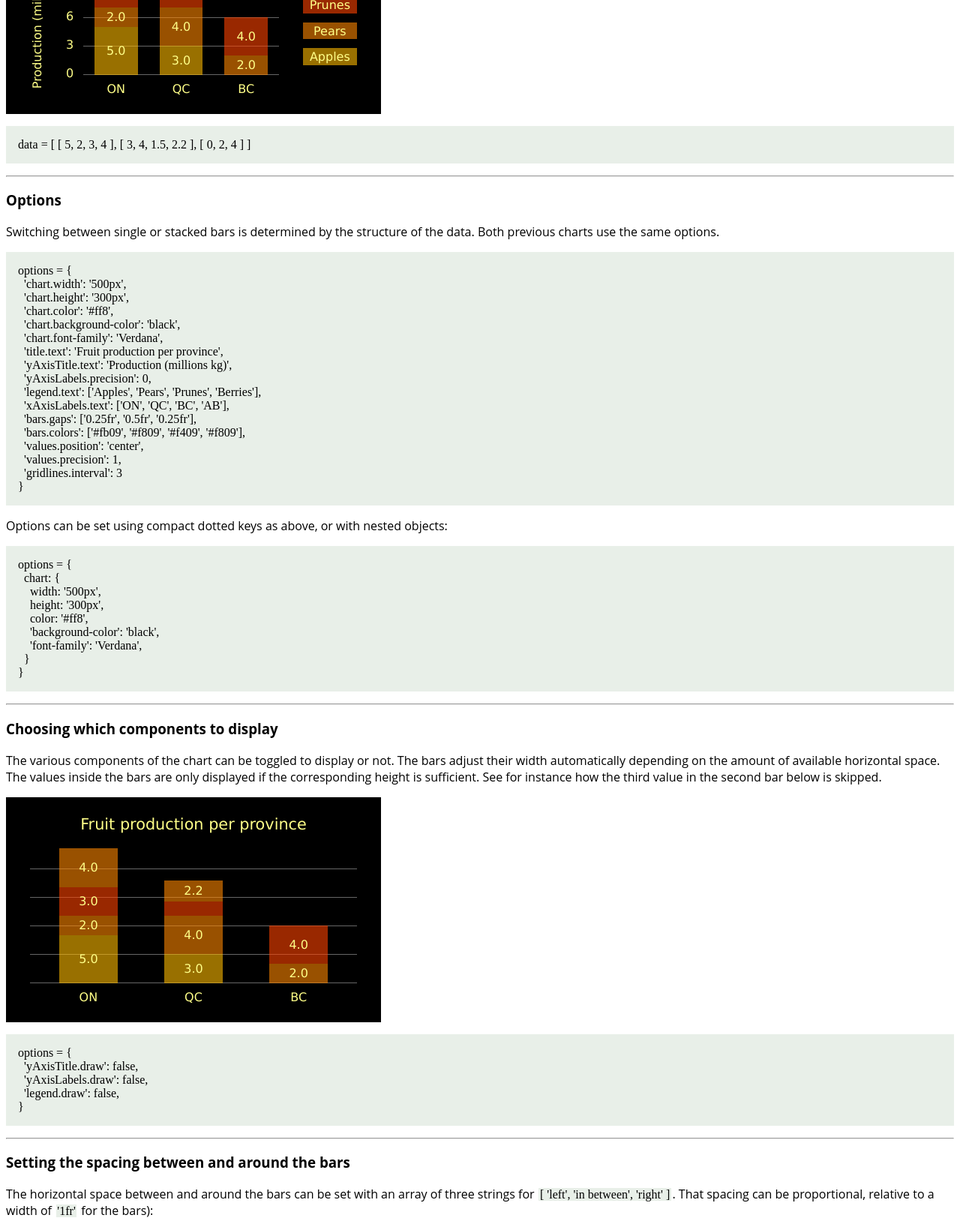
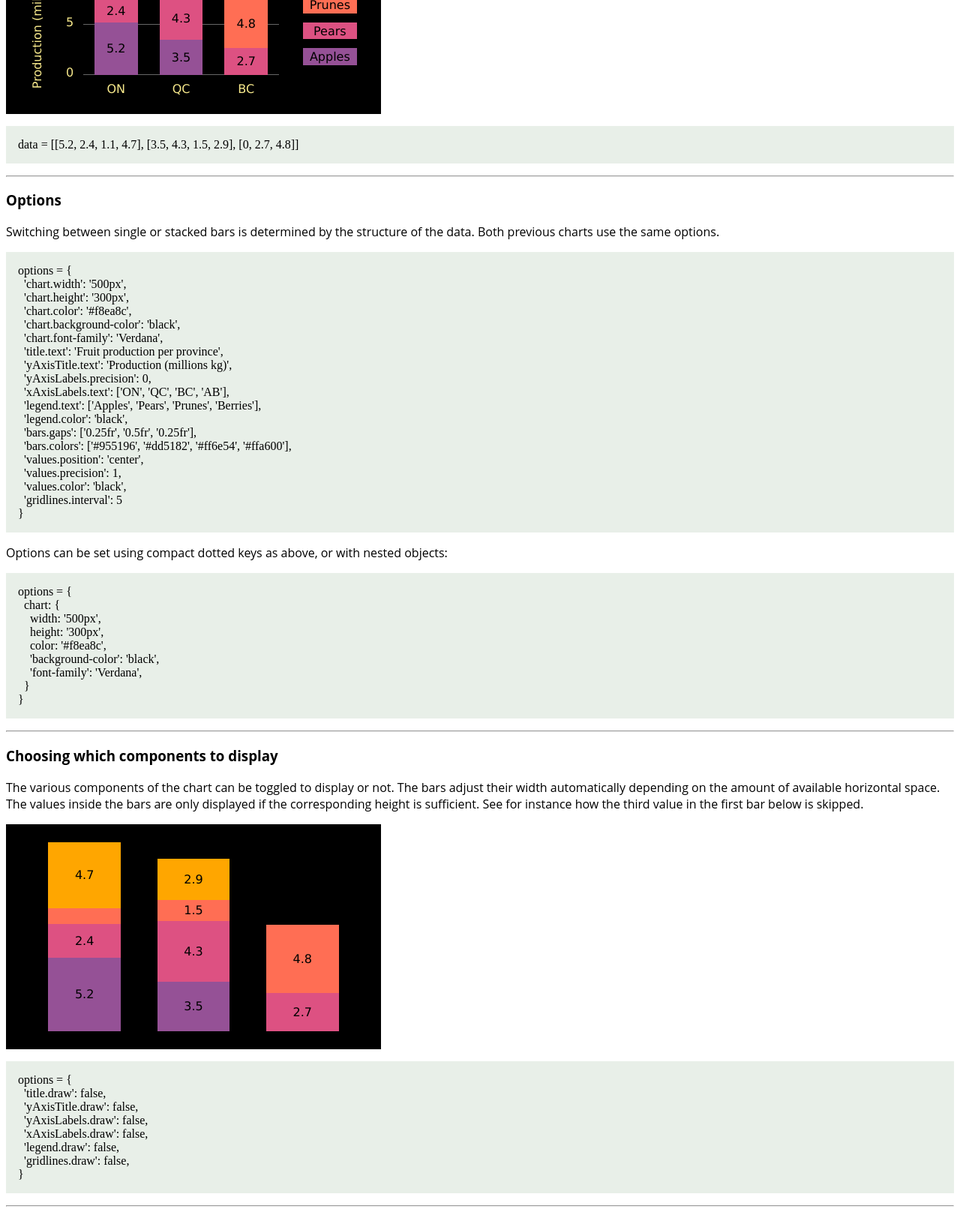
Before and after one commit to ycandau/sp1_bar_chart, a website: page index.html in a window 1280 px wide. Shown: the part 924-2552 px from the top of the page at 75% size. Drawn offline with nearby package versions, Linux system fonts and the light colour scheme.

Commit message:
Changed the examples for Github Pages

```diff
--- a/index.html
+++ b/index.html
@@ -35,13 +35,13 @@
 
     <h3 id="simple">Simple bar chart for single values</h3>
     <div id="element1D"></div>
-    <p class="code">data = [ 5.2, 1.3, 10.9, 4.1 ]</p>
+    <p class="code">data = [5.2, 1.3, 10.9, 4.1]</p>
     <hr />
 
     <h3 id="stacked">Stacked bar chart for multiple values</h3>
     <div id="element2D"></div>
     <p class="code">
-      data = [ [ 5, 2, 3, 4 ], [ 3, 4, 1.5, 2.2 ], [ 0, 2, 4 ] ]
+      data = [[5.2, 2.4, 1.1, 4.7], [3.5, 4.3, 1.5, 2.9], [0, 2.7, 4.8]]
     </p>
     <hr />
 
@@ -54,19 +54,22 @@
       options = {<br />
       &nbsp;&nbsp;'chart.width': '500px',<br />
       &nbsp;&nbsp;'chart.height': '300px',<br />
-      &nbsp;&nbsp;'chart.color': '#ff8',<br />
+      &nbsp;&nbsp;'chart.color': '#f8ea8c',<br />
       &nbsp;&nbsp;'chart.background-color': 'black',<br />
       &nbsp;&nbsp;'chart.font-family': 'Verdana',<br />
       &nbsp;&nbsp;'title.text': 'Fruit production per province',<br />
       &nbsp;&nbsp;'yAxisTitle.text': 'Production (millions kg)',<br />
       &nbsp;&nbsp;'yAxisLabels.precision': 0,<br />
+      &nbsp;&nbsp;'xAxisLabels.text': ['ON', 'QC', 'BC', 'AB'],<br />
       &nbsp;&nbsp;'legend.text': ['Apples', 'Pears', 'Prunes', 'Berries'],<br />
-      &nbsp;&nbsp;'xAxisLabels.text': ['ON', 'QC', 'BC', 'AB'],<br />
+      &nbsp;&nbsp;'legend.color': 'black',<br />
       &nbsp;&nbsp;'bars.gaps': ['0.25fr', '0.5fr', '0.25fr'],<br />
-      &nbsp;&nbsp;'bars.colors': ['#fb09', '#f809', '#f409', '#f809'],<br />
+      &nbsp;&nbsp;'bars.colors': ['#955196', '#dd5182', '#ff6e54',
+      '#ffa600'],<br />
       &nbsp;&nbsp;'values.position': 'center',<br />
       &nbsp;&nbsp;'values.precision': 1,<br />
-      &nbsp;&nbsp;'gridlines.interval': 3<br />
+      &nbsp;&nbsp;'values.color': 'black',<br />
+      &nbsp;&nbsp;'gridlines.interval': 5<br />
       }<br />
     </p>
 
@@ -79,7 +82,7 @@
       &nbsp;&nbsp;chart: {<br />
       &nbsp;&nbsp;&nbsp;&nbsp;width: '500px',<br />
       &nbsp;&nbsp;&nbsp;&nbsp;height: '300px',<br />
-      &nbsp;&nbsp;&nbsp;&nbsp;color: '#ff8',<br />
+      &nbsp;&nbsp;&nbsp;&nbsp;color: '#f8ea8c',<br />
       &nbsp;&nbsp;&nbsp;&nbsp;'background-color': 'black',<br />
       &nbsp;&nbsp;&nbsp;&nbsp;'font-family': 'Verdana',<br />
       &nbsp;&nbsp;}<br />
@@ -93,14 +96,17 @@
       bars adjust their width automatically depending on the amount of available
       horizontal space. The values inside the bars are only displayed if the
       corresponding height is sufficient. See for instance how the third value
-      in the second bar below is skipped.
+      in the first bar below is skipped.
     </p>
     <div id="element3"></div>
     <p class="code">
       options = {<br />
+      &nbsp;&nbsp;'title.draw': false,<br />
       &nbsp;&nbsp;'yAxisTitle.draw': false,<br />
       &nbsp;&nbsp;'yAxisLabels.draw': false,<br />
+      &nbsp;&nbsp;'xAxisLabels.draw': false,<br />
       &nbsp;&nbsp;'legend.draw': false,<br />
+      &nbsp;&nbsp;'gridlines.draw': false,<br />
       }
     </p>
     <hr />
@@ -109,7 +115,7 @@
     <p>
       The horizontal space between and around the bars can be set with an array
       of three strings for
-      <span class="code">[ 'left', 'in between', 'right' ]</span>. That spacing
+      <span class="code">['left', 'in between', 'right']</span>. That spacing
       can be proportional, relative to a width of
       <span class="code">'1fr'</span> for the bars):
     </p>
@@ -123,15 +129,15 @@
       const data1D = [5.2, 1.3, 10.9, 4.1]
 
       const data2D = [
-        [5, 2, 3, 4],
-        [3, 4, 1.5, 2.2],
-        [0, 2, 4],
+        [5.2, 2.4, 1.1, 4.7],
+        [3.5, 4.3, 1.5, 2.9],
+        [0, 2.7, 4.8],
       ]
 
       const options1 = {
         'chart.width': '500px',
         'chart.height': '300px',
-        'chart.color': '#ff8',
+        'chart.color': '#f8ea8c',
         'chart.background-color': 'black',
         'chart.font-family': 'Verdana',
         'title.text': 'Fruit production per province',
@@ -140,17 +146,21 @@
         'legend.text': ['Apples', 'Pears', 'Prunes', 'Berries'],
         'xAxisLabels.text': ['ON', 'QC', 'BC', 'AB'],
         'bars.gaps': ['0.25fr', '0.5fr', '0.25fr'],
-        'bars.colors': ['#fb09', '#f809', '#f409', '#f809'],
+        'bars.colors': ['#955196', '#dd5182', '#ff6e54', '#ffa600'],
         'values.position': 'center',
         'values.precision': 1,
-        'gridlines.interval': 3,
+        'values.color': 'black',
+        'legend.color': 'black',
+        'gridlines.interval': 5,
       }
 
       const draw_to_false = {
+        'title.draw': false,
         'yAxisTitle.draw': false,
         'yAxisLabels.draw': false,
+        'xAxisLabels.draw': false,
         'legend.draw': false,
-        'bars.gaps': ['0.5fr', '0.8fr', '0.5fr'],
+        'gridlines.draw': false,
       }
       const options2 = $.extend(true, {}, options1, draw_to_false)
 
```
